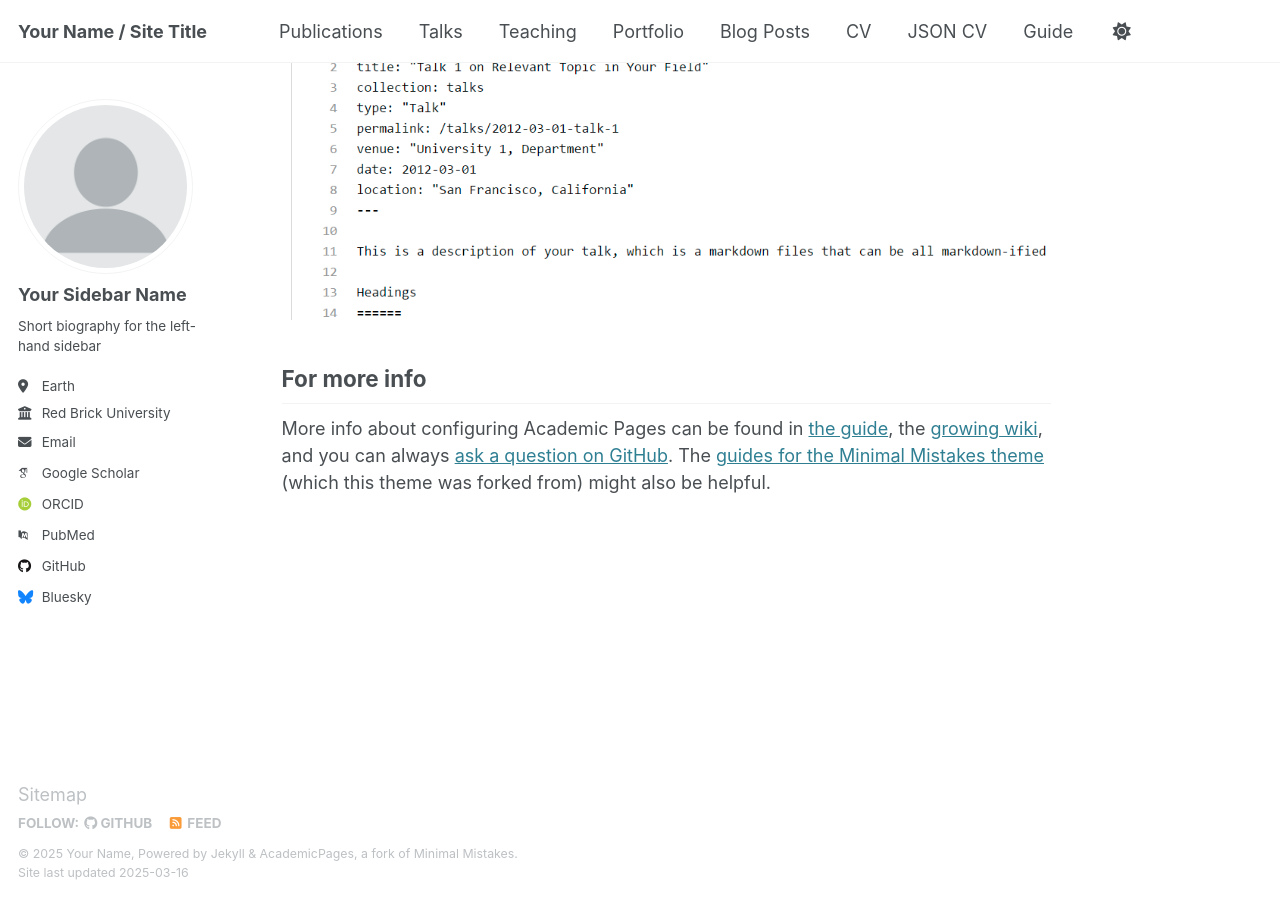
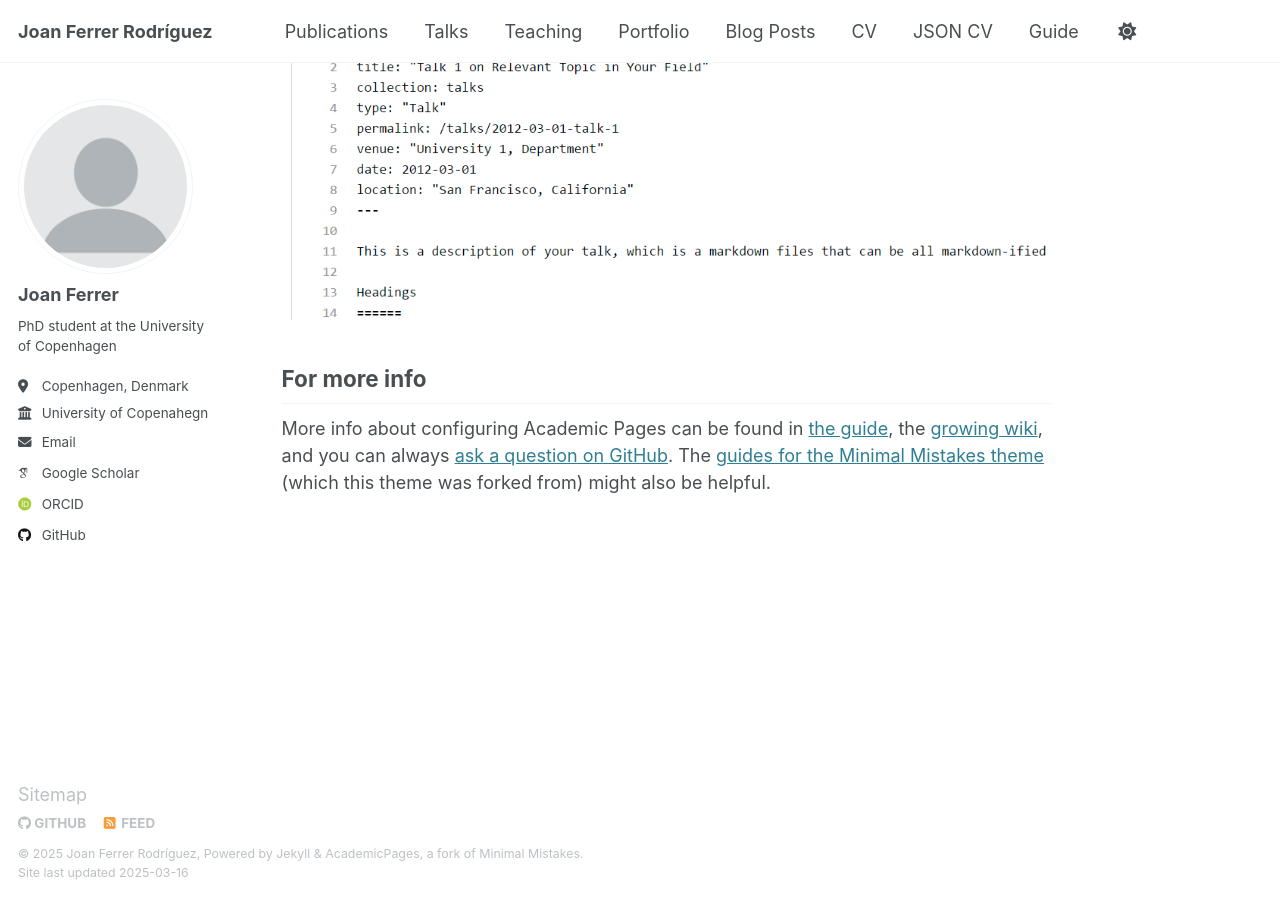
Before and after one commit to joan-ferrer/joan-ferrer.github.io, a Jekyll site: the page built from _pages/about.md, in a window 1280 px wide and 900 px high, scrolled down 2635 px. Built offline with Jekyll 4.4.1, drawn with Linux system fonts in a browser that asks for light colours; some web fonts are replaced.

Commit message:
Update _config.yml

```diff
--- a/_config.yml
+++ b/_config.yml
@@ -7,15 +7,15 @@
 # server process.
 
 # Basic Site Settings
-locale                   : "en-US"
+locale                   : #"en-US"
 site_theme               : "default"
-title                    : "Your Name / Site Title"
+title                    : "Joan Ferrer Rodríguez"
 title_separator          : "-"
-name                     : &name "Your Name"
-description              : &description "personal description"
-url                      : https://academicpages.github.io # the base hostname & protocol for your site e.g. "https://[your GitHub username].github.io"
+name                     : &name "Joan Ferrer Rodríguez"
+description              : &description "I am a PhD student at the University of Copenhagen. I work in the Algebra and Geometry section under the supervision of Elisend Feliu and Máté L. Telek"
+url                      : https://joan-ferrer.github.io # the base hostname & protocol for your site e.g. "https://[your GitHub username].github.io"
 baseurl                  : "" # the subpath of your site, e.g. "/blog"
-repository               : "academicpages/academicpages.github.io"
+repository               : "joan-ferrer/joan-ferrer.github.io"
 
 # Site Author - The following control what appear as part of the author content on the side bar.
 #               If a field is blank the icon and link will not appear, otherwise it will be shown.
@@ -23,21 +23,21 @@ repository               : "academicpages/academicpages.github.io"
 author:
   # Biographic information
   avatar           : "profile.png"
-  name             : "Your Sidebar Name"
+  name             : "Joan Ferrer"
   pronouns         : # example: "she/her"
-  bio              : "Short biography for the left-hand sidebar"
-  location         : "Earth"
-  employer         : "Red Brick University"
+  bio              : "PhD student at the University of Copenhagen"
+  location         : "Copenhagen, Denmark"
+  employer         : "University of Copenahegn"
   uri              : # URL
-  email            : "none@example.org"
+  email            : "jfr@math.ku.dk"
 
   # Academic websites
   arxiv            : # URL - Update with the correct link to your profile
   googlescholar    : "https://scholar.google.com/citations?user=PS_CX0AAAAAJ"
   impactstory      : # URL
-  orcid            : "http://orcid.org/yourorcidurl"
+  orcid            : "http://orcid.org/0009-0000-1462-9449"
   semantic         : # URL
-  pubmed           : "https://www.ncbi.nlm.nih.gov/pubmed/?term=john+snow"
+  pubmed           : # URL
   researchgate     : # URL
   scopus           : # URL
 
@@ -45,12 +45,12 @@ author:
   bitbucket        : # Username - Update with your username on the site
   codepen          : # Username
   dribbble         : # Username
-  github           : "academicpages"
+  github           : "joan-ferrer"
   kaggle           : # Username
   stackoverflow    : # User number or user number and name (i.e., use "1" or "1/jeff-atwood")
 
   # Social media
-  bluesky          : "bsky.app" # Replace this with you Bluesky username
+  bluesky          : #"bsky.app" # Replace this with you Bluesky username
   facebook         : # Username
   flickr           : # Username
   foursquare       : # Username
```
